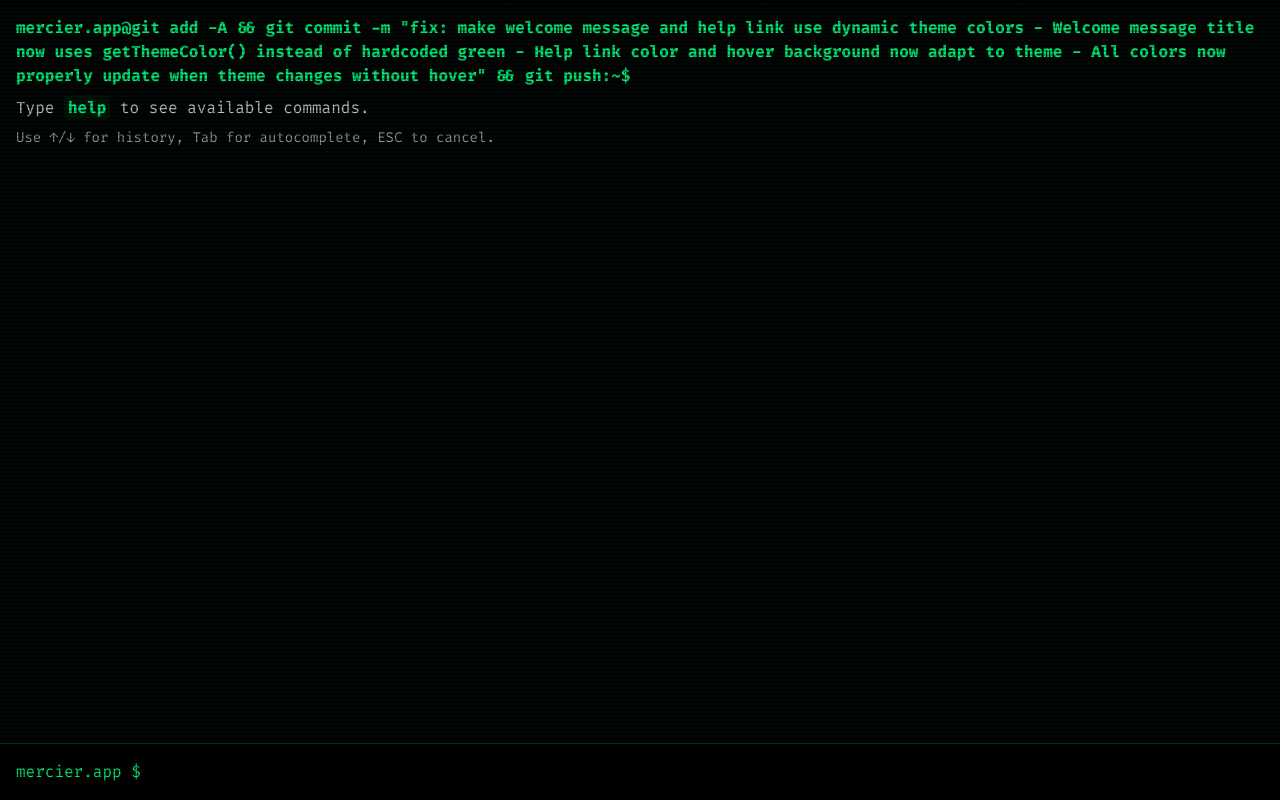
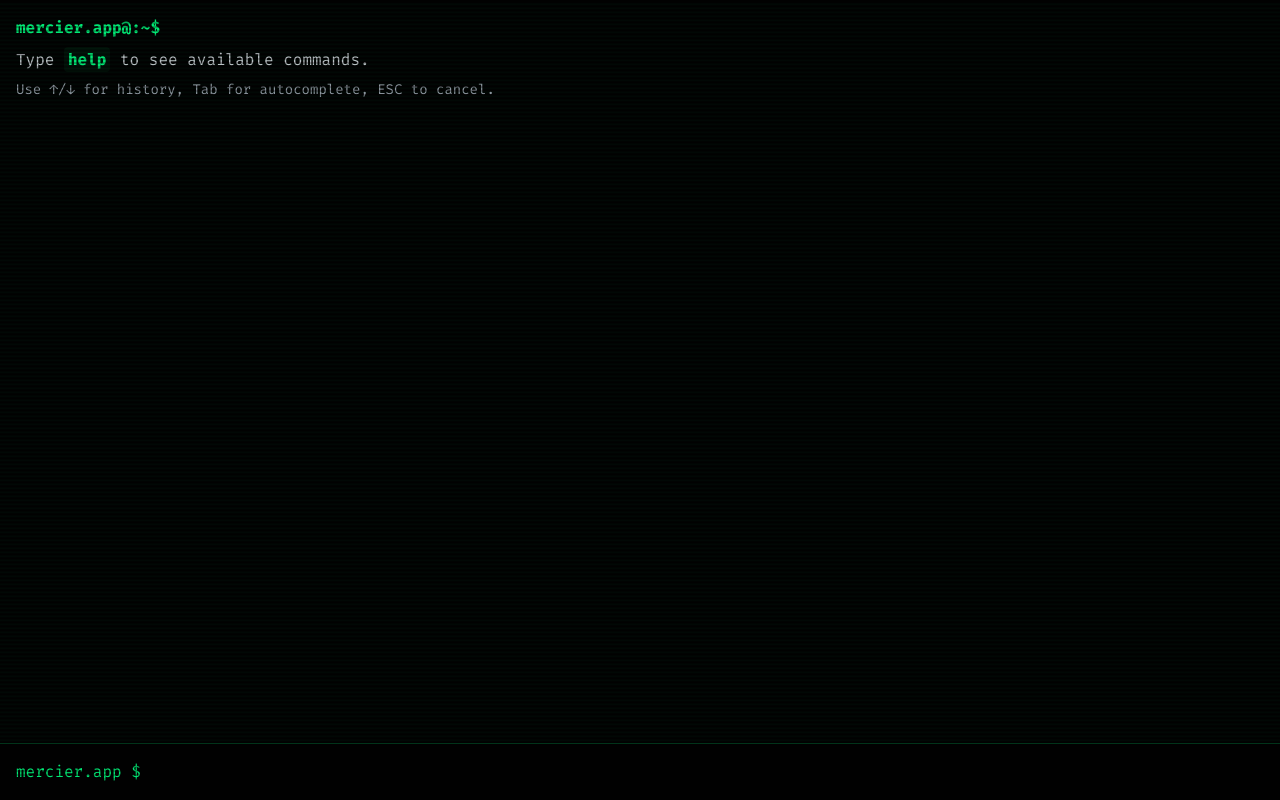
Before and after one commit to t-mercier/mercier-app, a Next.js app: page /terminal in a window 1280 px wide. Built offline with nearby package versions, Linux system fonts and the light colour scheme.

Commit message:
fix: make welcome message and help link use dynamic theme colors
- Welcome message title now uses getThemeColor() instead of hardcoded green
- Help link color and hover background now adapt to theme
- All colors now properly update when theme changes without hover

```diff
--- a/src/components/terminal/Terminal.tsx
+++ b/src/components/terminal/Terminal.tsx
@@ -215,11 +215,7 @@
           {state.output.length === 0 && (
             <div className="space-y-2">
               <div className="font-bold" style={{ color: getThemeColor() }}>
-                mercier.app@git add -A && git commit -m "fix: make welcome message and help link use dynamic theme colors
-
-- Welcome message title now uses getThemeColor() instead of hardcoded green
-- Help link color and hover background now adapt to theme
-- All colors now properly update when theme changes without hover" && git push:~$
+                mercier.app@:~$
               </div>
               <div className="text-gray-300">
                 Type <span
```
